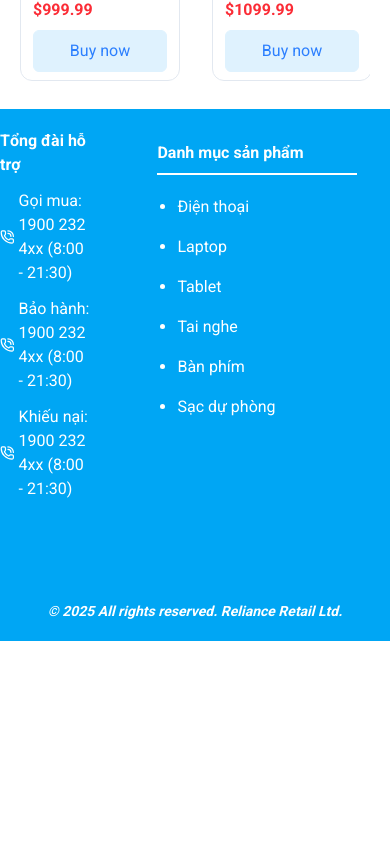
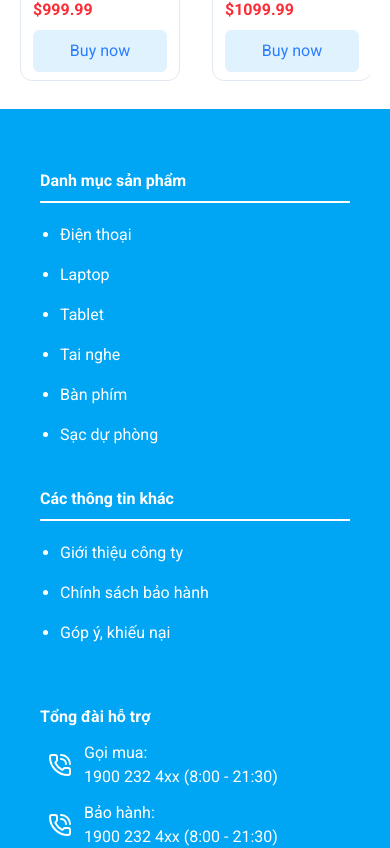
Before and after one commit to dungtienbui/tech-house-nextjs, a Next.js app: page / in a window 390 px wide. Shown: the part 1660-2508 px from the top of the page. Before the commit the page ends 2301 px from the top, so only its background shows below. Built offline with nearby package versions, Linux system fonts and the light colour scheme.

Commit message:
Add responsive into page footer.

```diff
--- a/ui/app/header-footer/footer.tsx
+++ b/ui/app/header-footer/footer.tsx
@@ -3,8 +3,8 @@ import { PhoneCall } from "lucide-react";
 export default function Footer() {
     return (
         <div className="w-full bg-sky-500 text-white flex flex-col pt-5 lg:pt-10 relative overflow-clip">
-            <div className="flex flex-row flex-1 mb-20 z-1">
-                <div className="flex-1 flex flex-col justify-center items-center">
+            <div className="flex flex-col-reverse p-10 min-[800px]:p-15 min-[800px]:flex-row gap-15 flex-1 mb-20 z-1">
+                <div className="flex-1 self-start flex flex-col justify-center items-center">
                     <div className="flex flex-col justify-start gap-3">
                         <div className="font-bold">Tổng đài hỗ trợ</div>
                         <div className="flex flex-row items-center gap-1 group/1">
@@ -30,8 +30,8 @@ export default function Footer() {
                         </div>
                     </div>
                 </div>
-                <div className="flex-2 flex flex-row justify-start items-stretch gap-10 pl-14">
-                    <div className="p-3">
+                <div className="flex-2 flex flex-col min-[450px]:flex-row justify-start items-stretch gap-10">
+                    <div>
                         <div className="mb-5">
                             <div className="font-bold mb-2">
                                 Danh mục sản phẩm
@@ -49,7 +49,7 @@ export default function Footer() {
                             </ul>
                         </div>
                     </div>
-                    <div className="p-3">
+                    <div>
                         <div className="mb-5">
                             <div className="font-bold mb-2">
                                 Các thông tin khác
```
